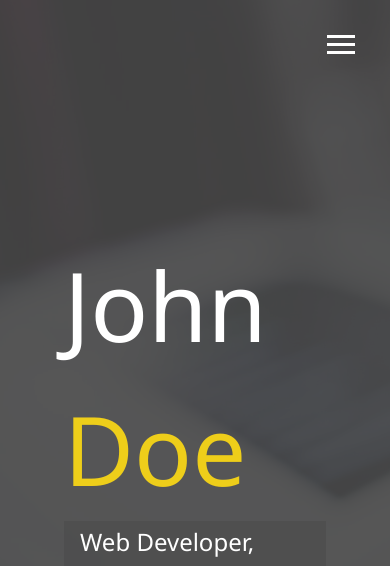
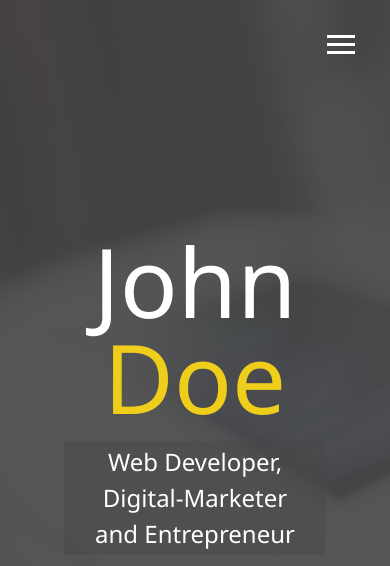
Before and after one commit to avr00/modern_portfolio, a website: page dist/index.html in a window 390 px wide. Shown: the top 566 px of the page. Drawn offline with Linux system fonts and the light colour scheme.

Commit message:
Added media queries and made menu overlay responsive

```diff
--- a/scss/_config.scss
+++ b/scss/_config.scss
@@ -28,3 +28,28 @@ $background-opacity: 0.9;
     }
   }
 }
+
+// MediaQuery Mixins
+@mixin mediaSm {
+  @media screen and (max-width: 500px) {
+    @content;
+  }
+}
+
+@mixin mediaMd {
+  @media screen and (max-width: 768px) {
+    @content;
+  }
+}
+
+@mixin mediaLg {
+  @media screen and (min-width: 769px) and (max-width: 1170px) {
+    @content;
+  }
+}
+
+@mixin mediaXl {
+  @media screen and (min-width: 1171px) {
+    @content;
+  }
+}
--- /dev/null
+++ b/scss/_mobile.scss
@@ -0,0 +1,56 @@
+// Widescreens
+@include mediaXl {
+}
+
+// Desktops & Laptops
+@include mediaLg {
+}
+
+// Tablets and Small Laptops
+@include mediaMd {
+  main {
+    align-items: center;
+    text-align: center;
+
+    .lg-heading {
+      line-height: 1;
+      margin-bottom: 1rem;
+    }
+  }
+
+  ul.menu-nav,
+  div.menu-branding {
+    float: none;
+    width: 100%;
+    min-height: 0;
+
+    &.show {
+        transform: translate3d(0,0,0,);
+    }
+  }
+
+  .menu-nav {
+      height: 75vh;
+      transform: translate3d(-100%, 0, 0);
+      font-size: 24px;
+  }
+
+  .menu-branding {
+      height: 25vh;
+      transform: translate3d(100%, 0, 0);
+
+      .portrait {
+          background: url(../img/portrait_small.jpg);
+          width: 150px;
+          height: 150px;
+      }
+
+  }
+}
+
+// Smartphones
+@include mediaSm {
+  main#home h1 {
+    margin-top: 10vh;
+  }
+}
--- a/scss/main.scss
+++ b/scss/main.scss
@@ -1,5 +1,6 @@
 @import "config";
 @import "menu";
+@import "mobile";
 
 * {
   box-sizing: border-box;
```
Also changed, not shown: dist/css/main.css.
